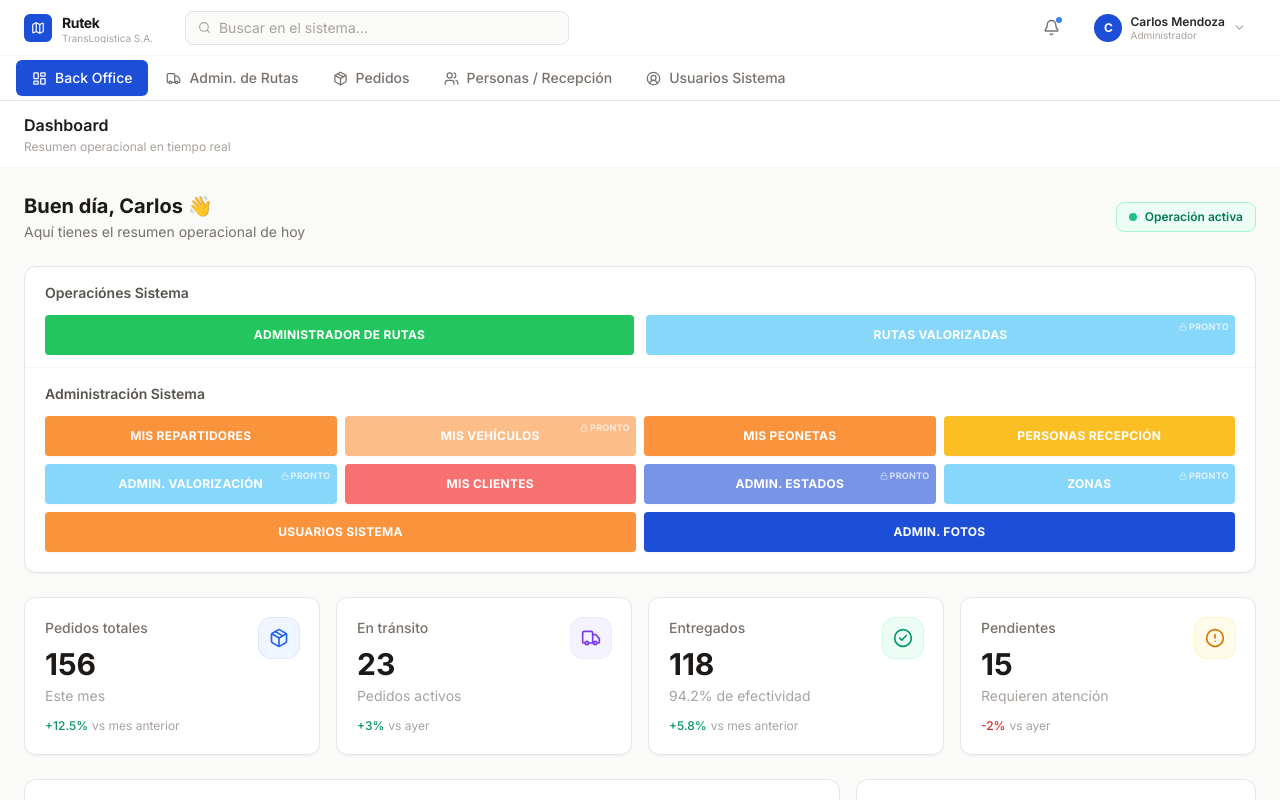
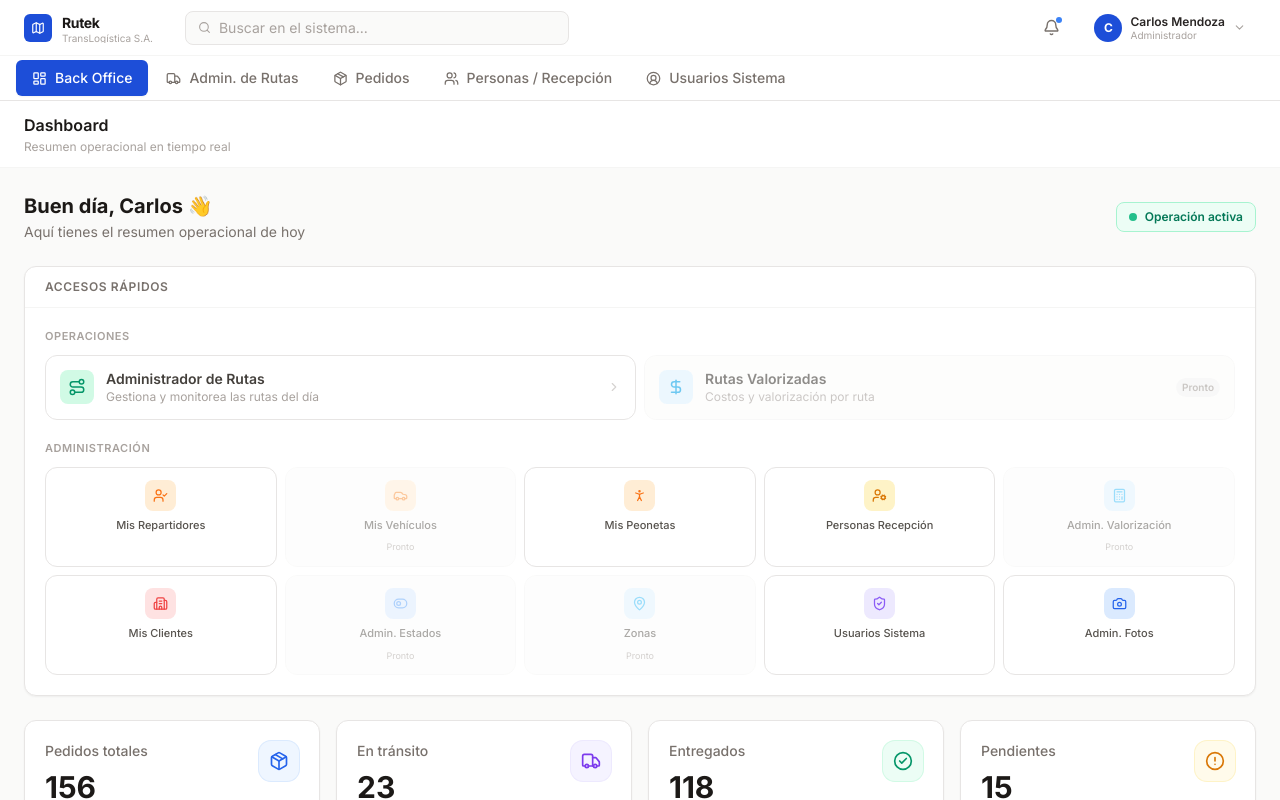
Before and after one commit to mvunab/rutek, a React (Vite) app: page /login in a window 1280 px wide. Both pictures are taken after a click on the button "Ingresar". Built offline with nearby package versions, Linux system fonts and the light colour scheme.

Commit message:
front fix

```diff
--- a/src/pages/dashboard/Dashboard.tsx
+++ b/src/pages/dashboard/Dashboard.tsx
@@ -1,6 +1,9 @@
 import {
   Package, Truck, Users, Map, TrendingUp, Clock,
-  CheckCircle2, AlertCircle, ArrowRight, Lock
+  CheckCircle2, AlertCircle, ArrowRight,
+  Route, DollarSign, UserCheck, Car, UserCog,
+  PersonStanding, Calculator, Building2, ToggleLeft,
+  MapPin, ShieldCheck, Camera, ChevronRight
 } from 'lucide-react';
 import {
   AreaChart, Area, PieChart, Pie, Cell,
@@ -14,94 +17,123 @@ import { mockDashboardStats, mockOrdersChart, mockStatusChart, mockOrders, mockR
 import { useAuthStore } from '../../store/useAuthStore';
 
 // ─── Back Office Quick Access ─────────────────────────────────────────────────
-interface QuickBtn {
+interface MenuItem {
   label: string;
+  description?: string;
+  icon: React.ReactNode;
   to?: string;
-  color: string;
-  textColor?: string;
-  disabled?: boolean;
   soon?: boolean;
-}
-
-function QuickButton({ btn, onClick }: { btn: QuickBtn; onClick: () => void }) {
-  return (
-    <button
-      onClick={onClick}
-      disabled={btn.disabled}
-      title={btn.soon ? 'Próximamente' : btn.label}
-      className={`
-        relative w-full py-3 px-4 rounded text-center text-xs font-bold uppercase tracking-wide
-        transition-all duration-150 shadow-sm
-        ${btn.disabled
-          ? 'opacity-60 cursor-not-allowed'
-          : 'hover:brightness-110 hover:shadow-md active:scale-[0.98] cursor-pointer'}
-        ${btn.color} ${btn.textColor ?? 'text-white'}
-      `}
-    >
-      {btn.label}
-      {btn.soon && (
-        <span className="absolute top-1 right-1.5 flex items-center gap-0.5 text-[9px] opacity-70">
-          <Lock size={8} /> pronto
-        </span>
-      )}
-    </button>
-  );
+  accent: string;   // tailwind bg color for icon bg
+  iconColor: string; // tailwind text color for icon
 }
 
 function BackOfficeMenu() {
   const navigate = useNavigate();
 
-  const operaciones: QuickBtn[] = [
-    { label: 'Administrador de Rutas',  to: '/rutas',    color: 'bg-green-500' },
-    { label: 'Rutas Valorizadas',       disabled: true, soon: true, color: 'bg-sky-400' },
+  const operaciones: MenuItem[] = [
+    {
+      label: 'Administrador de Rutas',
+      description: 'Gestiona y monitorea las rutas del día',
+      icon: <Route size={18} />,
+      to: '/rutas',
+      accent: 'bg-emerald-100',
+      iconColor: 'text-emerald-600',
+    },
+    {
+      label: 'Rutas Valorizadas',
+      description: 'Costos y valorización por ruta',
+      icon: <DollarSign size={18} />,
+      soon: true,
+      accent: 'bg-sky-100',
+      iconColor: 'text-sky-500',
+    },
   ];
 
-  const administracion: QuickBtn[][] = [
-    [
-      { label: 'Mis Repartidores',   to: '/usuarios',  color: 'bg-orange-400' },
-      { label: 'Mis Vehículos',      disabled: true, soon: true, color: 'bg-orange-400' },
-      { label: 'Mis Peonetas',       to: '/peonetas', color: 'bg-orange-400' },
-      { label: 'Personas Recepción', to: '/clientes',  color: 'bg-amber-400' },
-    ],
-    [
-      { label: 'Admin. Valorización', disabled: true, soon: true, color: 'bg-sky-400' },
-      { label: 'Mis Clientes',        to: '/clientes',  color: 'bg-red-400' },
-      { label: 'Admin. Estados',      disabled: true, soon: true, color: 'bg-blue-700' },
-      { label: 'Zonas',               disabled: true, soon: true, color: 'bg-sky-400' },
-    ],
-    [
-      { label: 'Usuarios Sistema', to: '/usuarios', color: 'bg-orange-400' },
-      { label: 'Admin. Fotos',     to: '/fotos',    color: 'bg-blue-700' },
-    ],
+  const administracion: MenuItem[] = [
+    { label: 'Mis Repartidores',   icon: <UserCheck size={15} />,    to: '/usuarios',  accent: 'bg-orange-100', iconColor: 'text-orange-500' },
+    { label: 'Mis Vehículos',      icon: <Car size={15} />,          soon: true,       accent: 'bg-orange-100', iconColor: 'text-orange-400' },
+    { label: 'Mis Peonetas',       icon: <PersonStanding size={15}/>, to: '/peonetas', accent: 'bg-orange-100', iconColor: 'text-orange-500' },
+    { label: 'Personas Recepción', icon: <UserCog size={15} />,      to: '/clientes',  accent: 'bg-amber-100',  iconColor: 'text-amber-600' },
+    { label: 'Admin. Valorización',icon: <Calculator size={15} />,   soon: true,       accent: 'bg-sky-100',    iconColor: 'text-sky-400' },
+    { label: 'Mis Clientes',       icon: <Building2 size={15} />,    to: '/clientes',  accent: 'bg-red-100',    iconColor: 'text-red-500' },
+    { label: 'Admin. Estados',     icon: <ToggleLeft size={15} />,   soon: true,       accent: 'bg-blue-100',   iconColor: 'text-blue-400' },
+    { label: 'Zonas',              icon: <MapPin size={15} />,       soon: true,       accent: 'bg-sky-100',    iconColor: 'text-sky-400' },
+    { label: 'Usuarios Sistema',   icon: <ShieldCheck size={15} />,  to: '/usuarios',  accent: 'bg-violet-100', iconColor: 'text-violet-500' },
+    { label: 'Admin. Fotos',       icon: <Camera size={15} />,       to: '/fotos',     accent: 'bg-blue-100',   iconColor: 'text-blue-600' },
   ];
 
-  const go = (btn: QuickBtn) => {
-    if (!btn.disabled && btn.to) navigate(btn.to);
+  const go = (item: MenuItem) => {
+    if (!item.soon && item.to) navigate(item.to);
   };
 
   return (
     <div className="bg-white border border-stone-200 rounded-xl shadow-sm overflow-hidden">
-      {/* Operaciones Sistema */}
-      <div className="px-5 pt-4 pb-3 border-b border-stone-100">
-        <p className="text-sm font-semibold text-stone-600 mb-3">Operaciónes Sistema</p>
-        <div className="grid grid-cols-2 gap-3">
-          {operaciones.map(btn => (
-            <QuickButton key={btn.label} btn={btn} onClick={() => go(btn)} />
-          ))}
-        </div>
+      <div className="px-5 py-3 border-b border-stone-100 flex items-center gap-2">
+        <span className="text-xs font-semibold text-stone-500 uppercase tracking-wider">Accesos rápidos</span>
       </div>
 
-      {/* Administración Sistema */}
-      <div className="px-5 pt-4 pb-5">
-        <p className="text-sm font-semibold text-stone-600 mb-3">Administración Sistema</p>
-        <div className="space-y-2">
-          {administracion.map((row, i) => (
-            <div key={i} className="grid gap-2" style={{ gridTemplateColumns: `repeat(${row.length}, 1fr)` }}>
-              {row.map(btn => (
-                <QuickButton key={btn.label} btn={btn} onClick={() => go(btn)} />
-              ))}
-            </div>
-          ))}
+      <div className="p-5 space-y-5">
+        {/* Operaciones — destacadas */}
+        <div>
+          <p className="text-[11px] font-semibold text-stone-400 uppercase tracking-wider mb-2.5">Operaciones</p>
+          <div className="grid grid-cols-1 sm:grid-cols-2 gap-2">
+            {operaciones.map(item => (
+              <button
+                key={item.label}
+                onClick={() => go(item)}
+                disabled={item.soon}
+                className={`flex items-center gap-3 p-3.5 rounded-xl border text-left transition-all group
+                  ${item.soon
+                    ? 'border-stone-100 bg-stone-50/60 cursor-not-allowed opacity-60'
+                    : 'border-stone-200 hover:border-primary-200 hover:bg-primary-50/40 hover:shadow-sm cursor-pointer'
+                  }`}
+              >
+                <div className={`flex-shrink-0 p-2 rounded-lg ${item.accent}`}>
+                  <span className={item.iconColor}>{item.icon}</span>
+                </div>
+                <div className="flex-1 min-w-0">
+                  <p className="text-sm font-semibold text-stone-700 leading-tight">{item.label}</p>
+                  {item.description && (
+                    <p className="text-xs text-stone-400 mt-0.5 truncate">{item.description}</p>
+                  )}
+                </div>
+                {item.soon
+                  ? <span className="flex-shrink-0 text-[10px] font-semibold text-stone-400 bg-stone-100 px-1.5 py-0.5 rounded-full">Pronto</span>
+                  : <ChevronRight size={14} className="flex-shrink-0 text-stone-300 group-hover:text-primary-400 transition-colors" />
+                }
+              </button>
+            ))}
+          </div>
+        </div>
+
+        {/* Administración — grid compacto */}
+        <div>
+          <p className="text-[11px] font-semibold text-stone-400 uppercase tracking-wider mb-2.5">Administración</p>
+          <div className="grid grid-cols-2 sm:grid-cols-3 lg:grid-cols-5 gap-2">
+            {administracion.map(item => (
+              <button
+                key={item.label}
+                onClick={() => go(item)}
+                disabled={item.soon}
+                title={item.soon ? 'Próximamente' : item.label}
+                className={`flex flex-col items-center gap-2 p-3 rounded-xl border text-center transition-all group
+                  ${item.soon
+                    ? 'border-stone-100 bg-stone-50/60 cursor-not-allowed opacity-50'
+                    : 'border-stone-200 hover:border-primary-200 hover:bg-primary-50/40 hover:shadow-sm cursor-pointer'
+                  }`}
+              >
+                <div className={`p-2 rounded-lg ${item.accent}`}>
+                  <span className={item.iconColor}>{item.icon}</span>
+                </div>
+                <span className="text-[11px] font-medium text-stone-600 leading-tight line-clamp-2">
+                  {item.label}
+                </span>
+                {item.soon && (
+                  <span className="text-[9px] text-stone-400">Pronto</span>
+                )}
+              </button>
+            ))}
+          </div>
         </div>
       </div>
     </div>
```
